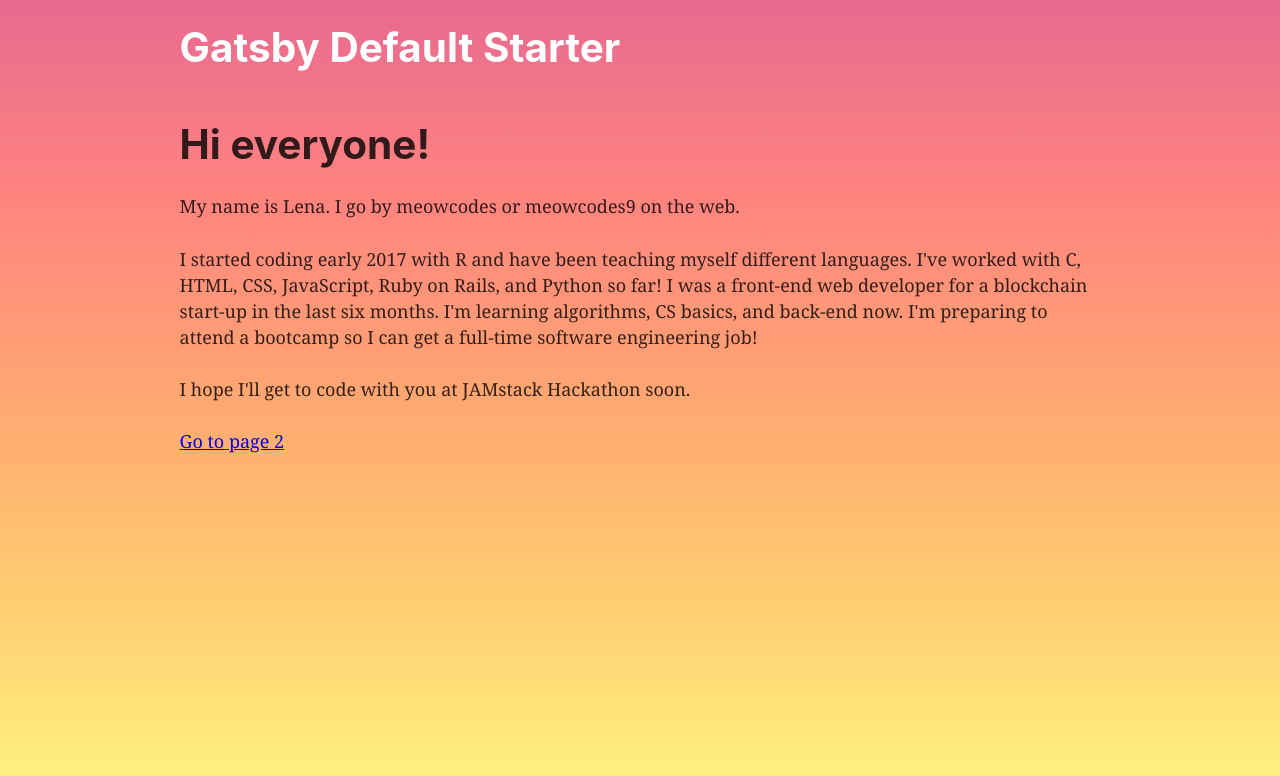
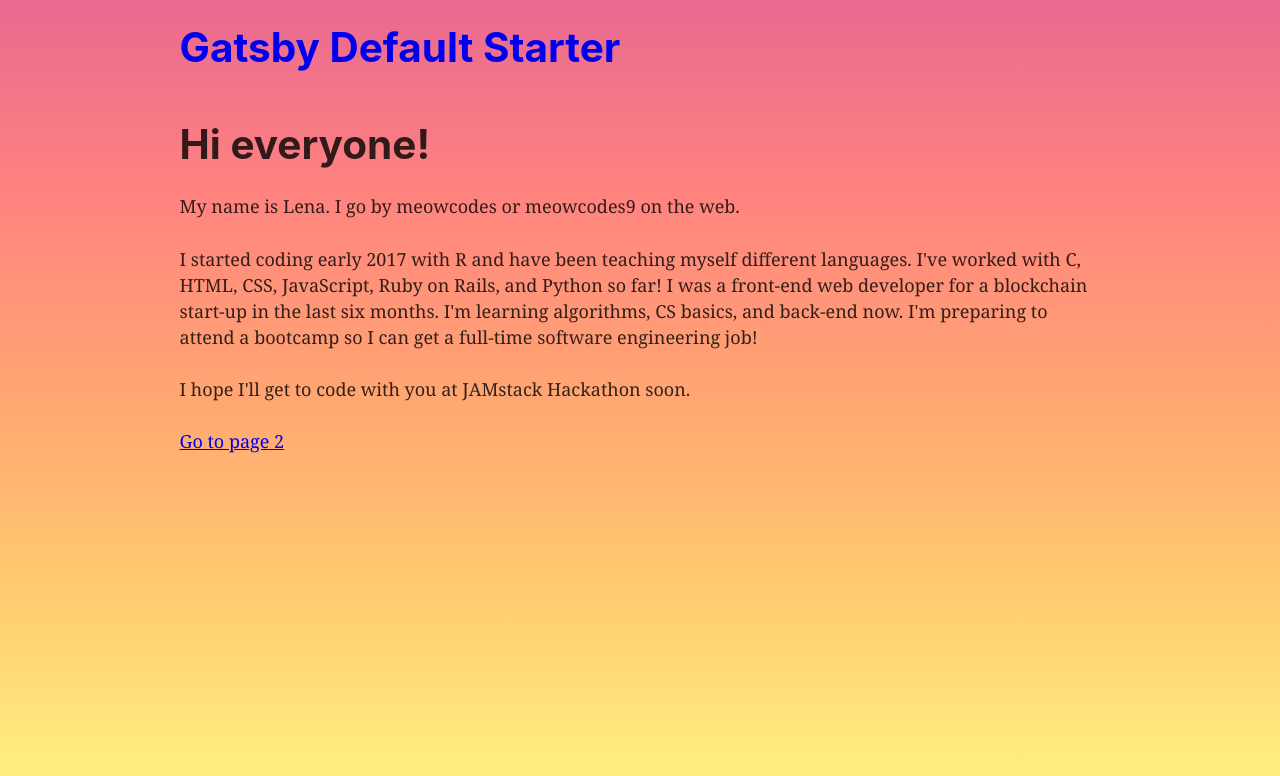
Before and after one commit to meowcodes/JAMstack-hello-world, a Gatsby site: page / in a window 1280 px wide. Built offline with nearby package versions, Linux system fonts and the light colour scheme; Gatsby itself is replaced by a stand-in of ours.

Commit message:
edited header text color

```diff
--- a/src/components/header.js
+++ b/src/components/header.js
@@ -19,7 +19,7 @@ const Header = ({ siteTitle }) => (
         <Link
           to="/"
           style={{
-            color: 'white',
+            //color: 'white',
             textDecoration: 'none',
           }}
         >
```
